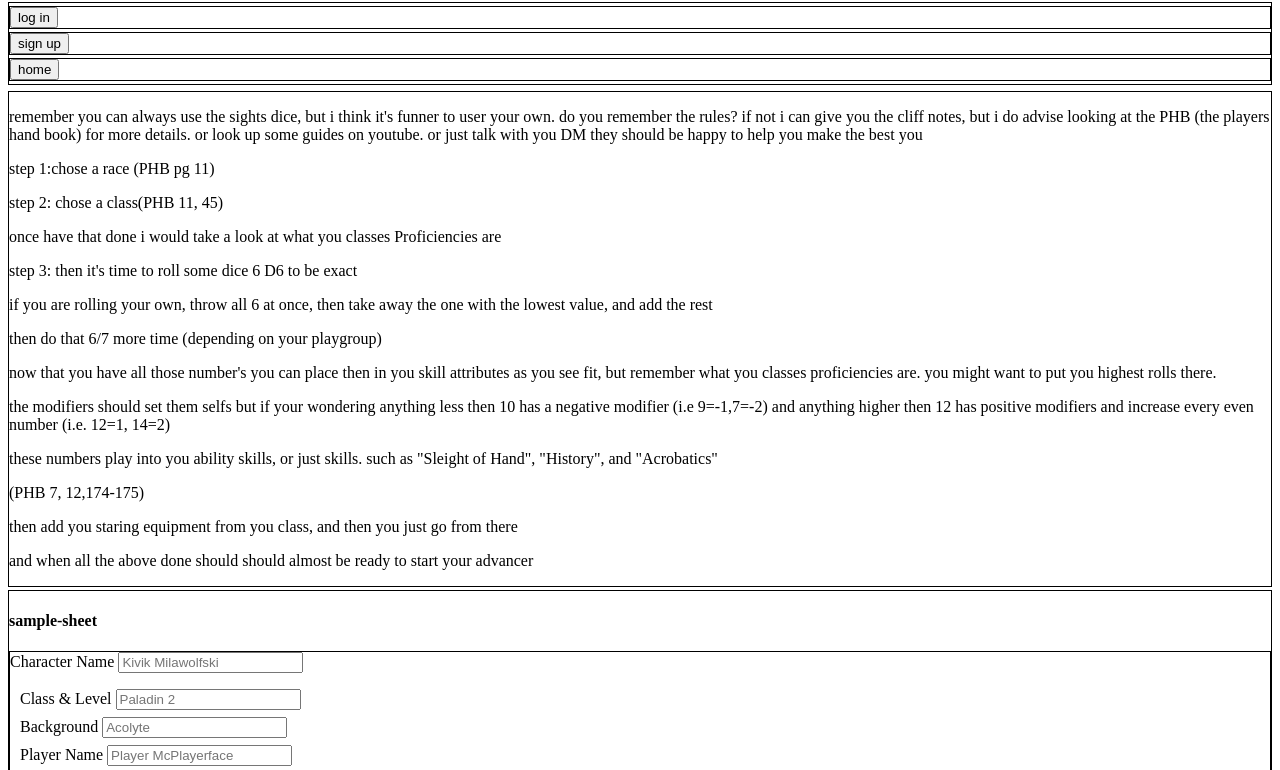
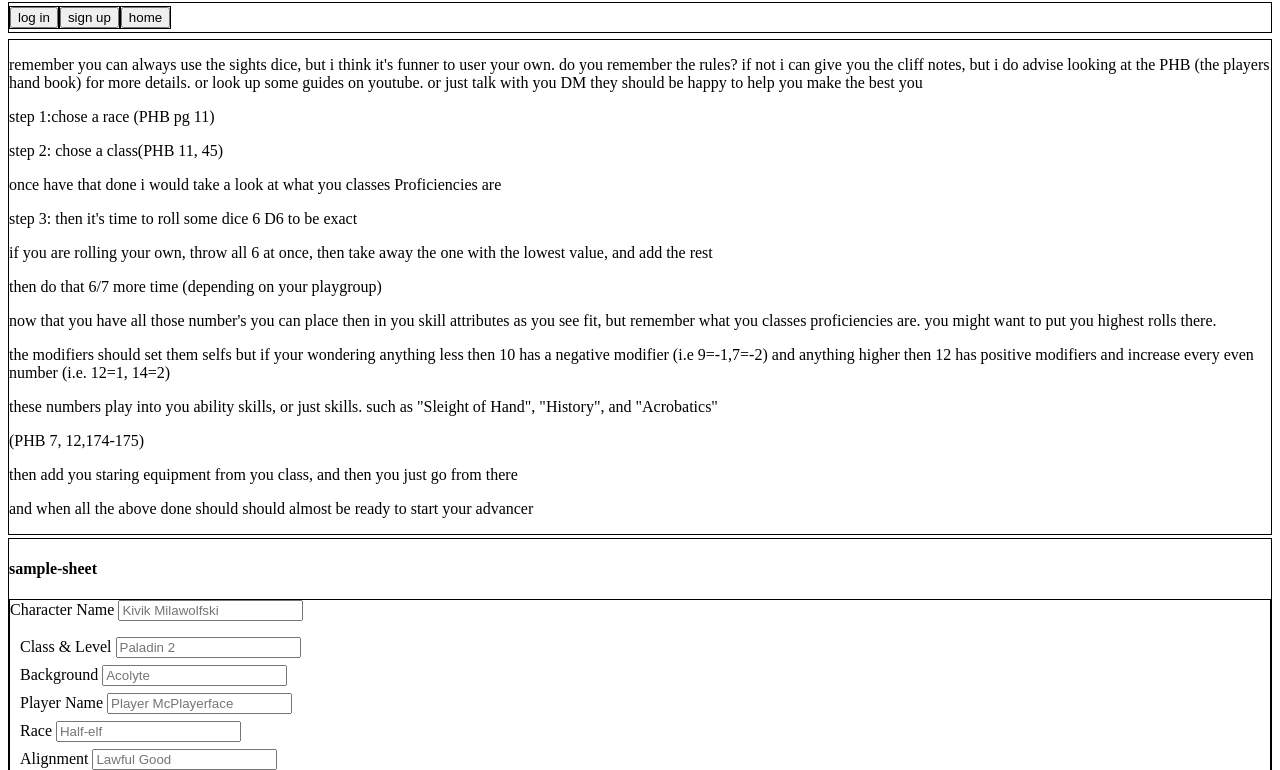
Before and after one commit to Gage-M/Meloras-Diary-Sheet-maker-WF, a plain HTML site: page index.html in a window 1280 px wide. Shown: the part 94-864 px from the top of the page. Drawn offline with Linux system fonts and the light colour scheme.

Commit message:
e update

```diff
--- a/s-maker.css
+++ b/index.css
@@ -19,6 +19,10 @@ li{
 .ab-score{
   margin: 3px;
   padding: 3px;
+}
+.nav-bar{
+  display: flex;
+  flex-direction: row;
 }
 
 .proficient{
--- a/s-maker.html
+++ b/index.html
@@ -4,7 +4,7 @@
       <meta charset="UTF-8">
       <meta name="viewport" content="width=device-width, initial-scale=1.0">
       <title>Home-M-D</title>
-      <link href="s-maker.css"  rel="stylesheet" type="text/css" />
+      <link href="index.css"  rel="stylesheet" type="text/css" />
    </head>
    <body>
       <!---HEADER--->
```
